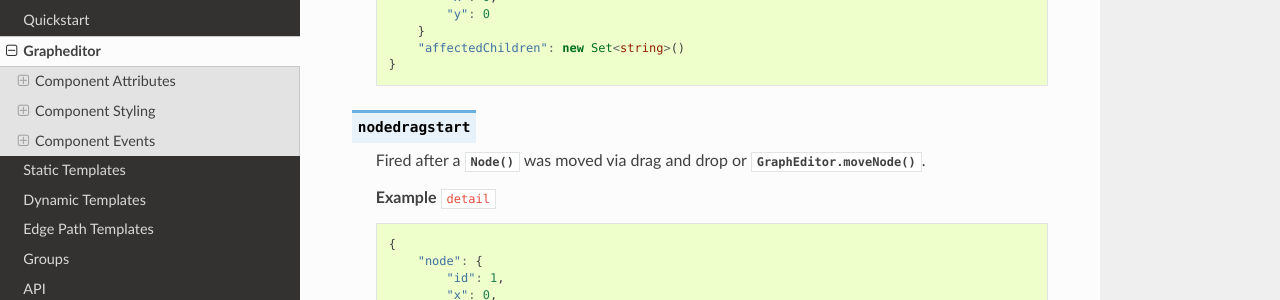
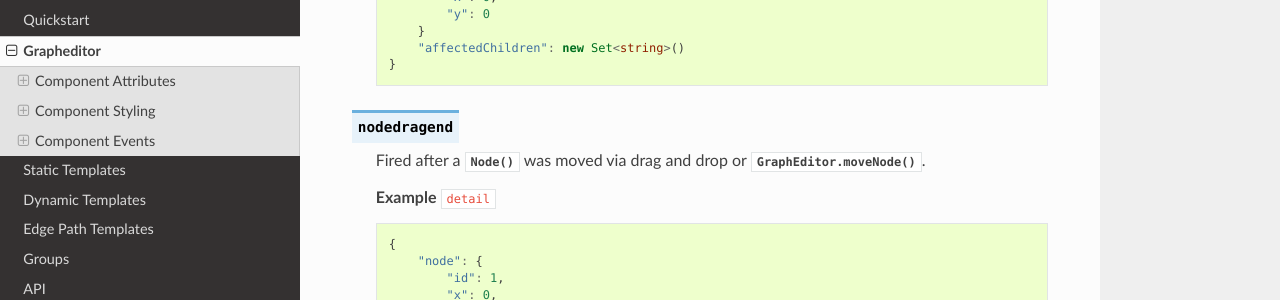
Before and after one commit to UST-MICO/grapheditor, a Sphinx documentation site: the page built from docs/grapheditor.rst, in a window 1280 px wide and 900 px high, scrolled down 10255 px. Shown: the part 141-441 px from the top of the window. Built offline with Sphinx 7.4.7 and the Read the Docs theme 2.0.0, drawn with Linux system fonts in a browser that asks for light colours; formulas are drawn with MathJax 3.

Commit message:
Fixed dragend event in docu called dragstart

```diff
--- a/docs/grapheditor.rst
+++ b/docs/grapheditor.rst
@@ -528,7 +528,7 @@ The graph component uses `custom events <https://developer.mozilla.org/en-US/doc
             "affectedChildren": new Set<string>()
         }
 
-.. describe:: nodedragstart
+.. describe:: nodedragend
 
     Fired after a :js:class:`Node` was moved via drag and drop or :js:func:`GraphEditor.moveNode`.
 
```
